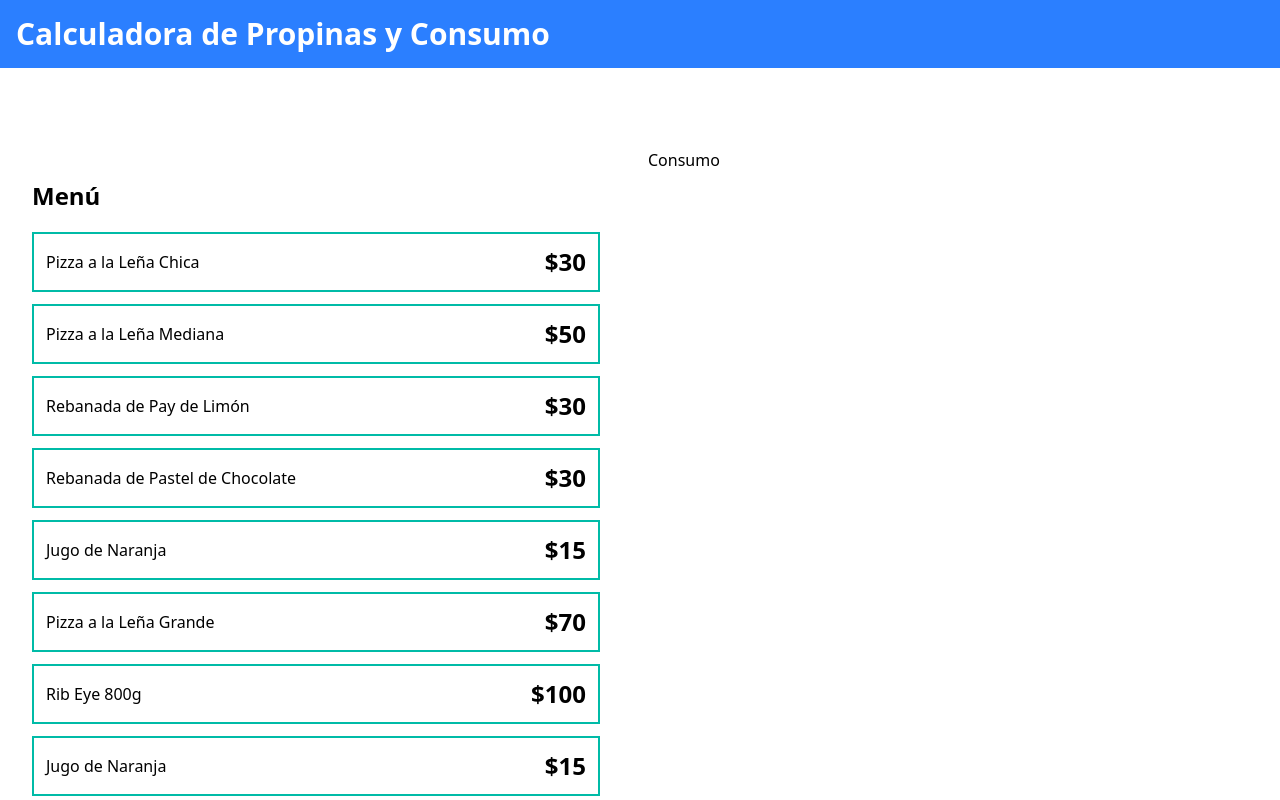
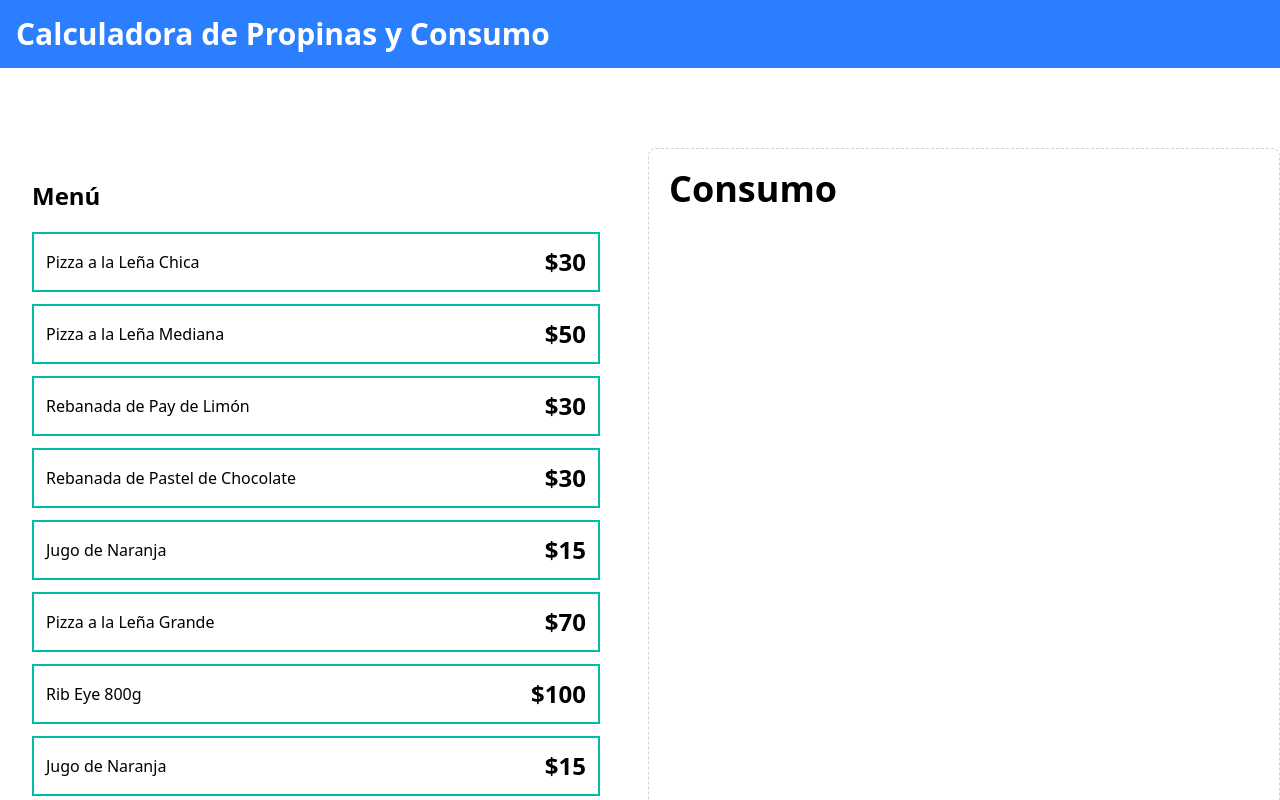
Before and after one commit to jrobertoq/calculadora_propinas, a React (Vite) app: page / in a window 1280 px wide. Shown: the top 800 px of the page. Built offline with nearby package versions, Linux system fonts and the light colour scheme.

Commit message:
Adds order contents component
This change improves the user interface by separating the order display from the main menu, enhancing clarity and organization.

```diff
--- a/src/App.tsx
+++ b/src/App.tsx
@@ -1,4 +1,5 @@
 import MenuItem from './components/MenuItem'
+import OrderContents from './components/OrderContents'
 import { menuItems } from './data/db'
 import userOrder from './hooks/useOrder'
 
@@ -27,8 +28,8 @@
           </div>
 
         </div>
-        <div>
-          <h2>Consumo</h2>
+        <div className='border border-dashed border-slate-300 p-5 rounded-lg space-y-10'>
+            <OrderContents />
         </div>
       </main>
     </>
--- /dev/null
+++ b/src/components/OrderContents.tsx
@@ -0,0 +1,9 @@
+import React from 'react'
+
+export default function OrderContents() {
+    return (
+        <div>
+            <h2 className='text-4xl font-black'>Consumo</h2>
+        </div>
+    )
+}
```
